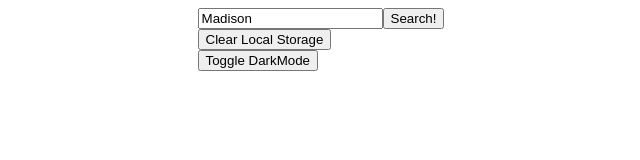
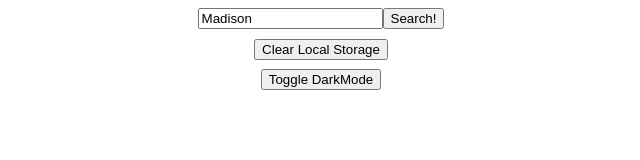
Before and after one commit to CloggedToaster/Weather-App, a plain HTML site: page index.html in a window 1280 px wide. Shown: the whole page, without its empty margins (319-959 px from the left). Drawn offline with Linux system fonts and the light colour scheme.

```diff
--- a/index.html
+++ b/index.html
@@ -15,10 +15,12 @@
                 <input type="text" id="cityField" class="cityField" value="Madison">
                 <button type="submit" id="cityButton" class="cityButton">Search!</button>
                 </form>
-                <form>
+                <form class="function-buttons">
                     <button type='submit' id="clear-local-storage" onclick="clearLocalStorage()">Clear Local Storage</button>
                 </form>
-                <button onclick="handleDarkMode()">Toggle DarkMode</button>
+                <div class="function-buttons">
+                    <button onclick="handleDarkMode()">Toggle DarkMode</button>
+                </div>
             </div>
 
         </div>
--- a/style.css
+++ b/style.css
@@ -32,7 +32,10 @@ body {
     justify-content: space-evenly;
 }
 
-
+.function-buttons {
+    text-align: center;
+    padding-top: 0.6em;
+}
 
 .dark-mode {
     background-color: var(--dark-background);
```
Also changed, not shown: 1 other file.
